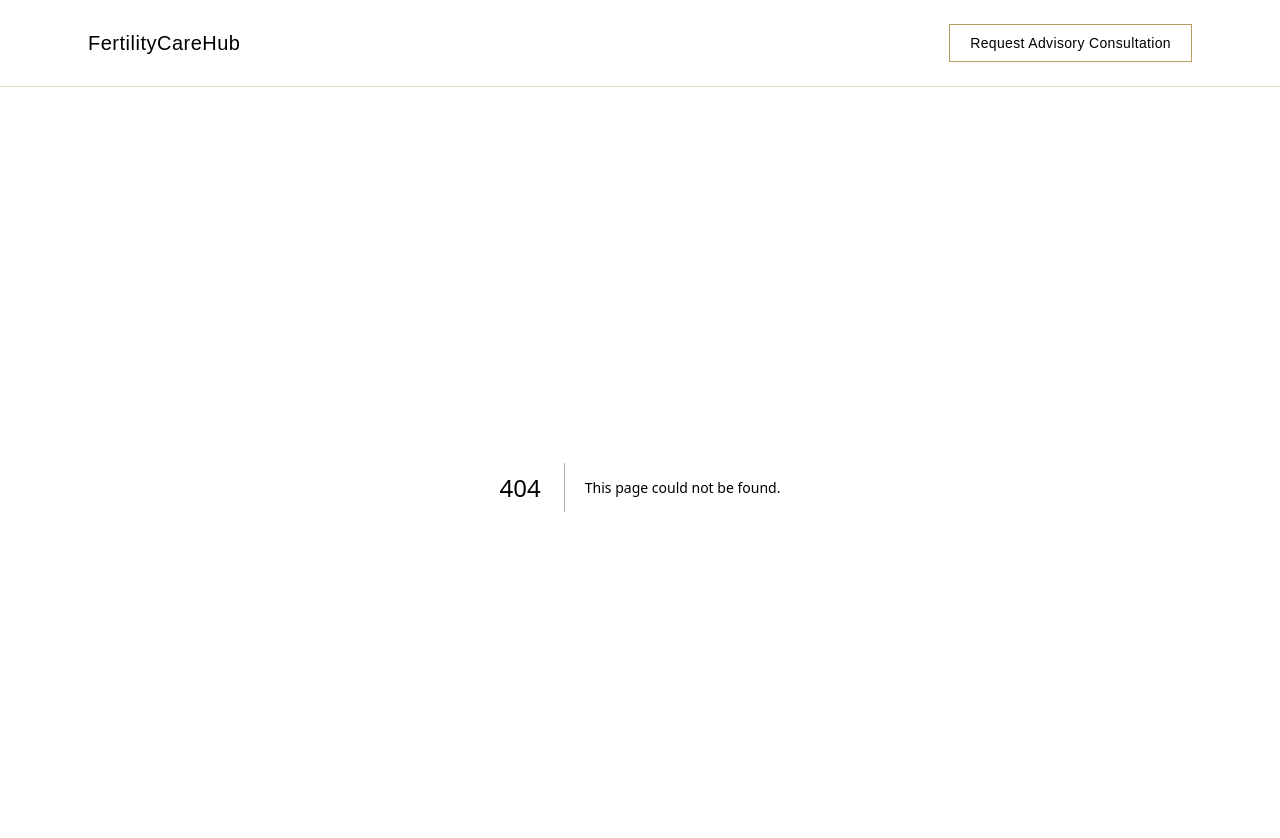
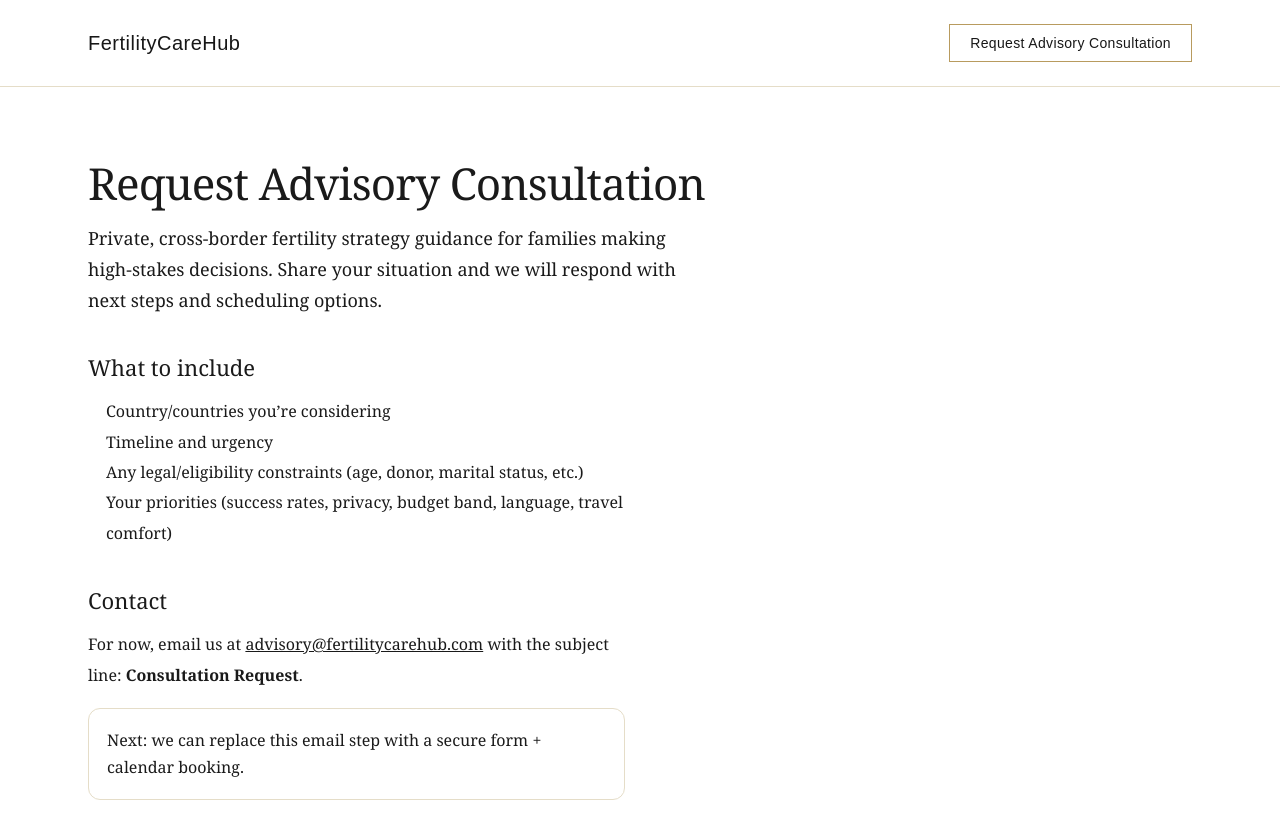
Before and after one commit to fmeliteintl-collab/fertilitycarehub-web, a Next.js app: page /consultation in a window 1280 px wide. Before the commit this address had no page. Shown: the top 838 px of the page. Built offline with nearby package versions, Linux system fonts and the light colour scheme.

Commit message:
Add consultation page

```diff
--- /dev/null
+++ b/app/consultation/page.tsx
@@ -0,0 +1,59 @@
+export default function ConsultationPage() {
+  return (
+    <main
+      style={{
+        maxWidth: "72rem",
+        margin: "0 auto",
+        padding: "72px 24px 96px",
+        fontFamily:
+          'ui-serif, Georgia, Cambria, "Times New Roman", Times, serif',
+        color: "#1A1A1A",
+      }}
+    >
+      <h1 style={{ fontSize: "44px", lineHeight: 1.1, letterSpacing: "-0.02em" }}>
+        Request Advisory Consultation
+      </h1>
+
+      <p style={{ marginTop: 16, fontSize: 18, lineHeight: 1.7, maxWidth: "60ch" }}>
+        Private, cross-border fertility strategy guidance for families making high-stakes
+        decisions. Share your situation and we will respond with next steps and scheduling
+        options.
+      </p>
+
+      <section style={{ marginTop: 36, maxWidth: "60ch" }}>
+        <h2 style={{ fontSize: 22, marginBottom: 12 }}>What to include</h2>
+        <ul style={{ paddingLeft: 18, lineHeight: 1.9 }}>
+          <li>Country/countries you’re considering</li>
+          <li>Timeline and urgency</li>
+          <li>Any legal/eligibility constraints (age, donor, marital status, etc.)</li>
+          <li>Your priorities (success rates, privacy, budget band, language, travel comfort)</li>
+        </ul>
+      </section>
+
+      <section style={{ marginTop: 36, maxWidth: "60ch" }}>
+        <h2 style={{ fontSize: 22, marginBottom: 12 }}>Contact</h2>
+        <p style={{ lineHeight: 1.9 }}>
+          For now, email us at{" "}
+          <a href="mailto:advisory@fertilitycarehub.com" style={{ textDecoration: "underline" }}>
+            advisory@fertilitycarehub.com
+          </a>{" "}
+          with the subject line: <strong>Consultation Request</strong>.
+        </p>
+
+        <div
+          style={{
+            marginTop: 18,
+            padding: 18,
+            border: "1px solid #E5DDC8",
+            borderRadius: 12,
+            background: "rgba(255,255,255,0.65)",
+          }}
+        >
+          <p style={{ margin: 0, lineHeight: 1.7 }}>
+            Next: we can replace this email step with a secure form + calendar booking.
+          </p>
+        </div>
+      </section>
+    </main>
+  );
+}
```
